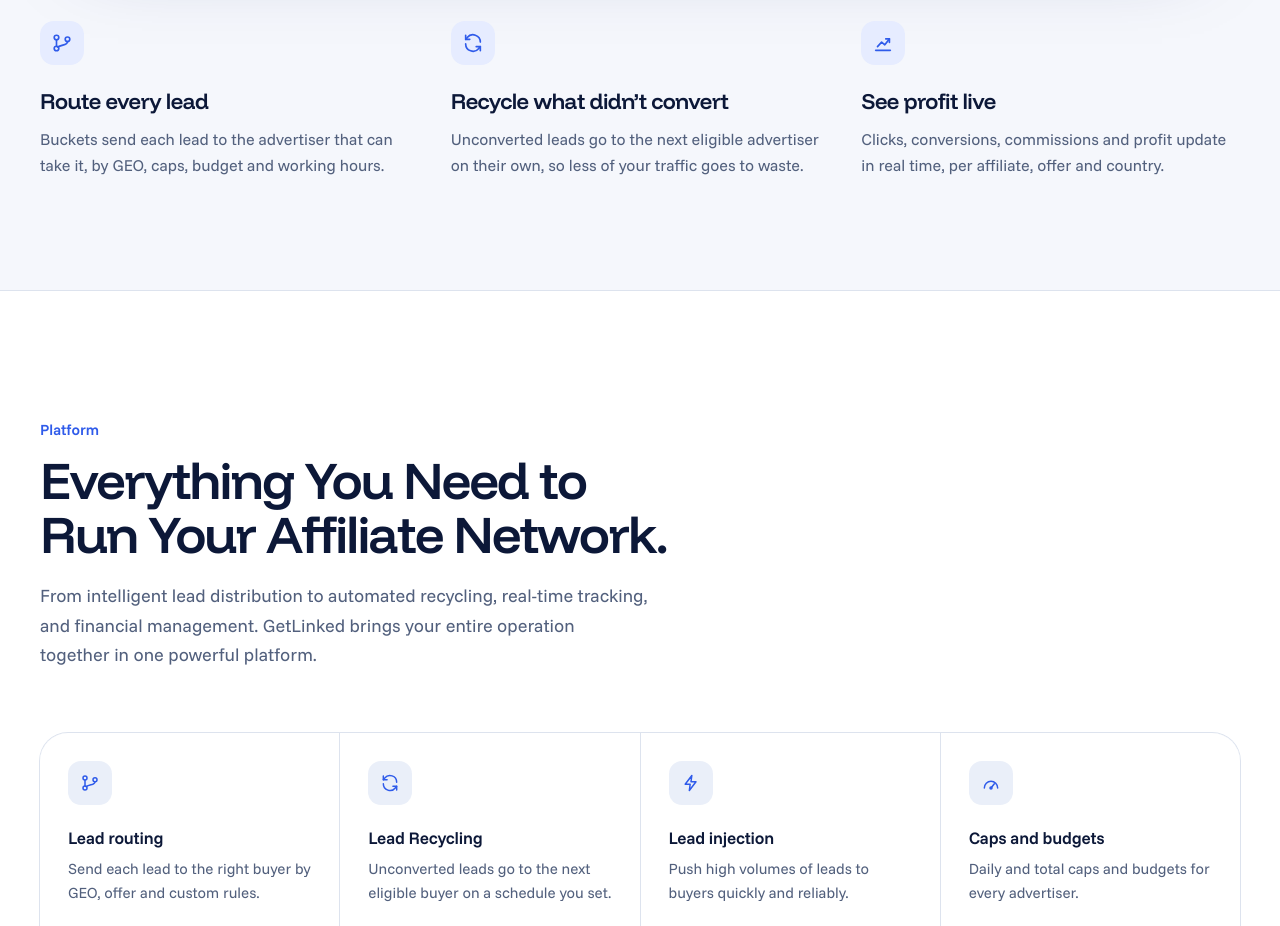
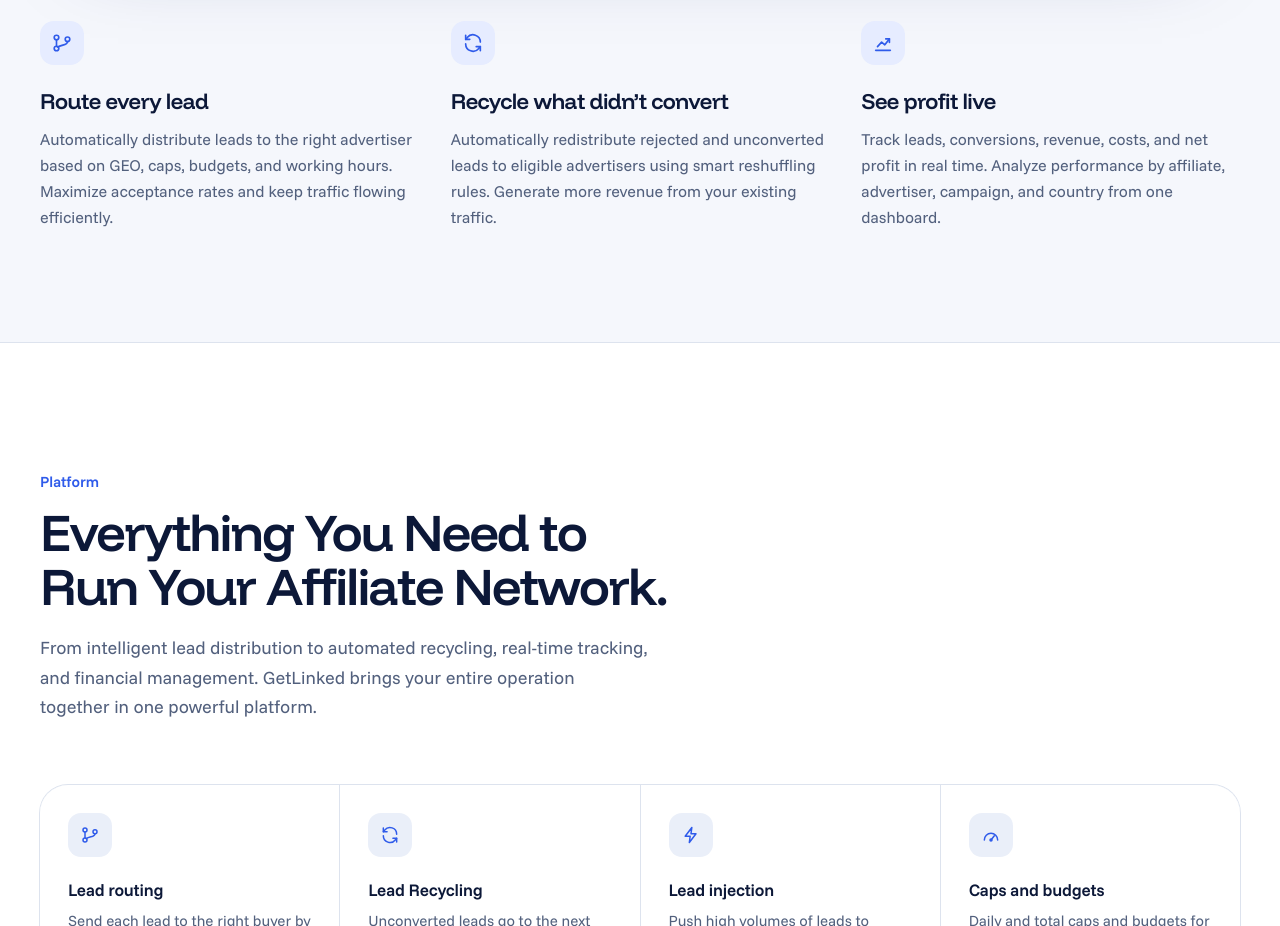
Before and after one commit to liamfriedman02-spec/WhatsApp-sharker, a Next.js app in the folder getlinked-web/: page / in a window 1280 px wide. Shown: the part 2000-2926 px from the top of the page. Built offline with nearby package versions, Linux system fonts and the light colour scheme.

Commit message:
Use the supplied copy for the three reasons in Why GetLinked
Co-Authored-By: Claude Opus 5.5 <noreply@anthropic.com>
Claude-Session: https://claude.ai/code/session_01M8Ju9E4T28CTfHVEsUH2mz

```diff
--- a/getlinked-web/src/components/home/WhyGetLinked.tsx
+++ b/getlinked-web/src/components/home/WhyGetLinked.tsx
@@ -15,7 +15,7 @@ const icon = (path: ReactNode) => (
 const REASONS = [
   {
     title: 'Route every lead',
-    body: 'Buckets send each lead to the advertiser that can take it, by GEO, caps, budget and working hours.',
+    body: 'Automatically distribute leads to the right advertiser based on GEO, caps, budgets, and working hours. Maximize acceptance rates and keep traffic flowing efficiently.',
     icon: icon(
       <>
         <circle cx="6" cy="6" r="2.5" />
@@ -27,7 +27,7 @@ const REASONS = [
   },
   {
     title: 'Recycle what didn’t convert',
-    body: 'Unconverted leads go to the next eligible advertiser on their own, so less of your traffic goes to waste.',
+    body: 'Automatically redistribute rejected and unconverted leads to eligible advertisers using smart reshuffling rules. Generate more revenue from your existing traffic.',
     icon: icon(
       <>
         <path d="M20 11a8 8 0 0 0-14.3-4.9L4 8" />
@@ -39,7 +39,7 @@ const REASONS = [
   },
   {
     title: 'See profit live',
-    body: 'Clicks, conversions, commissions and profit update in real time, per affiliate, offer and country.',
+    body: 'Track leads, conversions, revenue, costs, and net profit in real time. Analyze performance by affiliate, advertiser, campaign, and country from one dashboard.',
     icon: icon(
       <>
         <path d="M4 20h16" />
```
